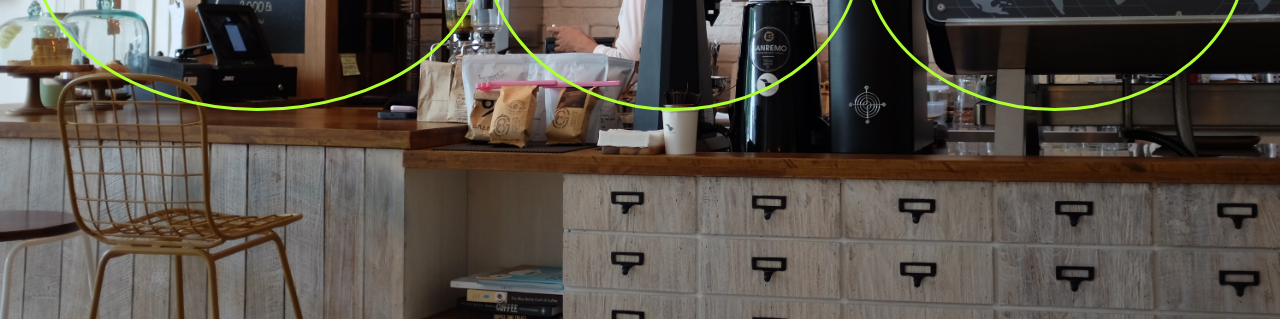
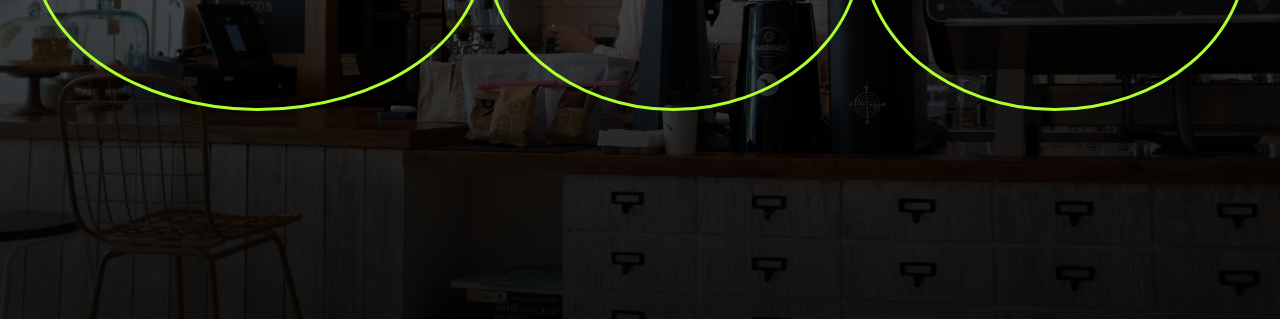
Before and after one commit to Ebenezr/foodys, a plain HTML site: page Assets/pages/menu.html in a window 1280 px wide. Shown: the part 513-832 px from the top of the page. Drawn offline with nearby package versions, Linux system fonts and the light colour scheme; a web font is replaced by a local one.

Commit message:
gradient to background image

```diff
--- a/Assets/css/menu.css
+++ b/Assets/css/menu.css
@@ -9,9 +9,9 @@
 }
 
 #menu-bimage{
-    /*background-image: linear-gradient(rgba(0, 0, 0, 0.5), rgba(0, 0, 0, 0.849)),
-                  url("../images/test-back1.jpg");*/
-    background-image: url("../images/mb7.jpg");
+    background-image: linear-gradient(rgba(0, 0, 0, 0.5), rgba(0, 0, 0, 0.849)),
+                  url("../images/mb7.jpg");
+    /*background-image: url("../images/mb7.jpg");*/
     background-size: cover;
     background-repeat: no-repeat;
     height: 100vh;
```
Also changed, not shown: Assets/css/contact.css (+4 -3 lines).
